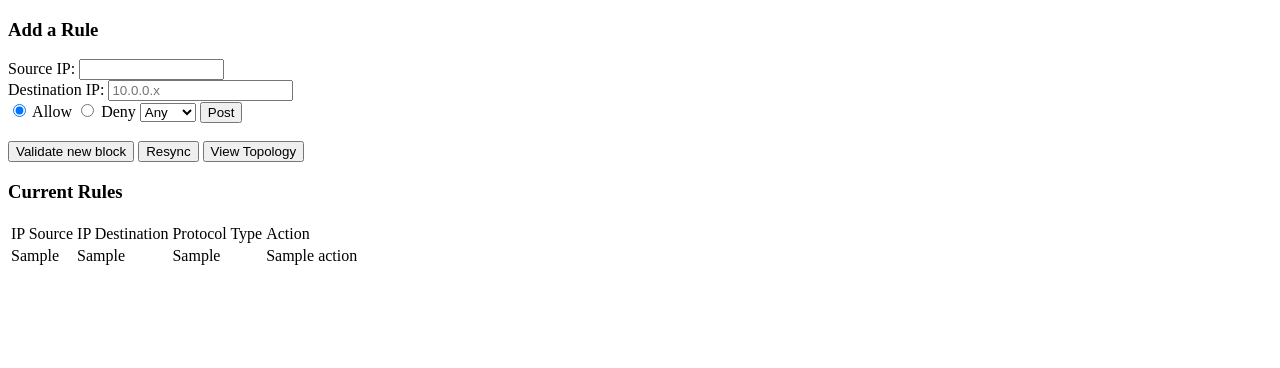
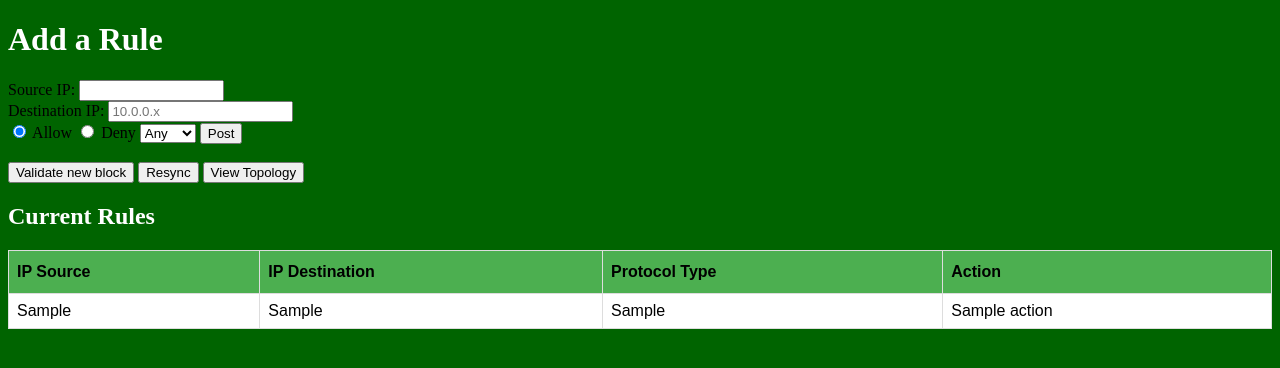
Before and after one commit to aalmeida9/mvp, a Flask app: template project/frontend/templates/index.html in a window 1280 px wide. Shown: the top 368 px of the page. Run offline with Flask 2, Linux system fonts and the light colour scheme; the template is opened without the code that fills it: most values are stand-ins (such as "Sample title", 1, 10 or a date in 2020).

Commit message:
Added styling to the user interface

```diff
--- a/project/frontend/templates/index.html
+++ b/project/frontend/templates/index.html
@@ -2,10 +2,44 @@
 <html lang="en" dir="ltr">
   <head>
     <meta charset="utf-8">
-    <title>{{ title }}</title>
+    <title>ZT Demo</title>
+    <style>
+    body {
+      background-color: darkgreen;
+      }
+    h1{
+      color: white;
+    }
+    h2{
+      color: white;
+    }
+    #connection {
+      font-family: Arial, Helvetica, sans-serif;
+      border-collapse: collapse;
+      width: 100%;
+    }
+
+    #connection td, #connection th {
+      border: 1px solid #ddd;
+      padding: 8px;
+    }
+
+    #connection tr:nth-child(odd){background-color: #f2f2f2;}
+    #connection tr:nth-child(even){background-color: #ffffff;}
+
+    #connection tr:hover {background-color: #ddd;}
+
+    #connection th {
+      padding-top: 12px;
+      padding-bottom: 12px;
+      text-align: left;
+      background-color: #4CAF50;
+      color: black;
+    }
+    </style>
   </head>
   <body>
-    <h3>Add a Rule</h3>
+    <h1>Add a Rule</h1>
     <form action="/add" id="textform" method="post">
       Source IP:
       <input type="text" name="src" minlength="7" maxlength="15" size="15" pattern="^((\d{1,2}|1\d\d|2[0-4]\d|25[0-5])\.){3}(\d{1,2}|1\d\d|2[0-4]\d|25[0-5])$">
@@ -27,13 +61,13 @@
     <a href="/"><button>Resync</button></a>
     <a href="{{ryu_address}}"><button>View Topology</button></a>
 
-    <h3>Current Rules</h3>
-    <table>
+    <h2>Current Rules</h2>
+    <table id = "connection">
     <tr class="table_row">
-      <td>IP Source</td>
-      <td>IP Destination</td>
-      <td>Protocol Type</td>
-      <td>Action</td>
+      <th>IP Source</th>
+      <th>IP Destination</th>
+      <th>Protocol Type</th>
+      <th>Action</th>
     </tr>
     {% for rule in rules %}
       <tr class="table_row">
```
